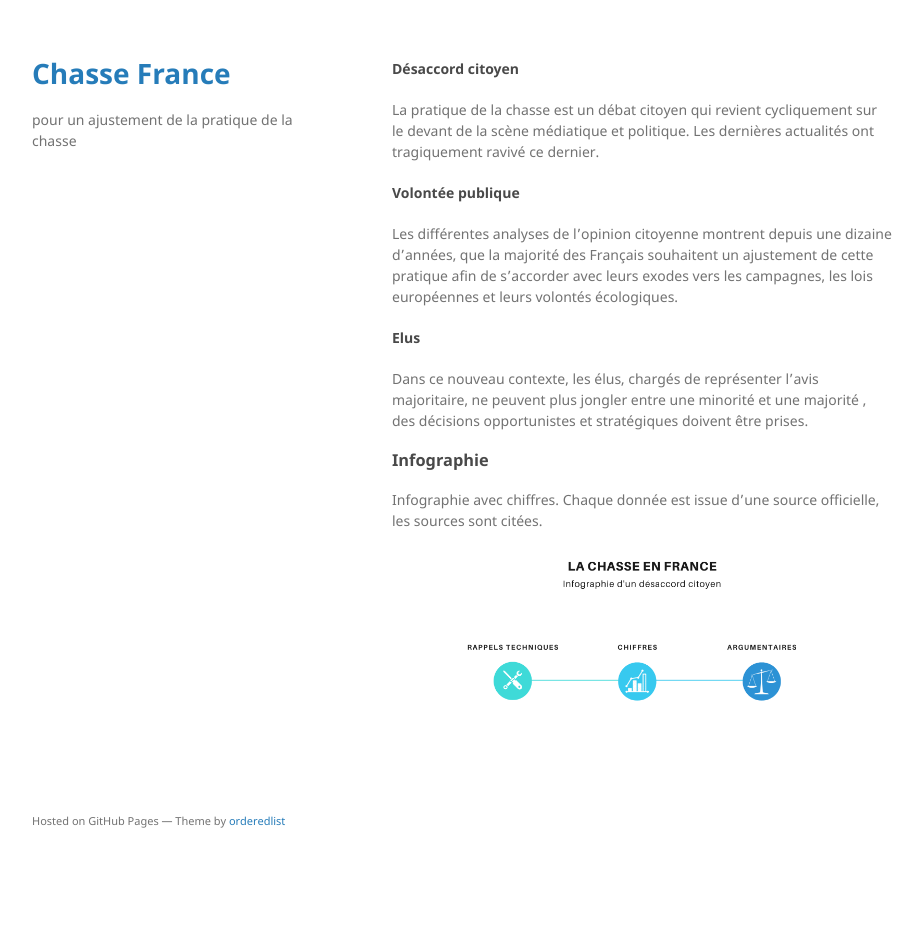
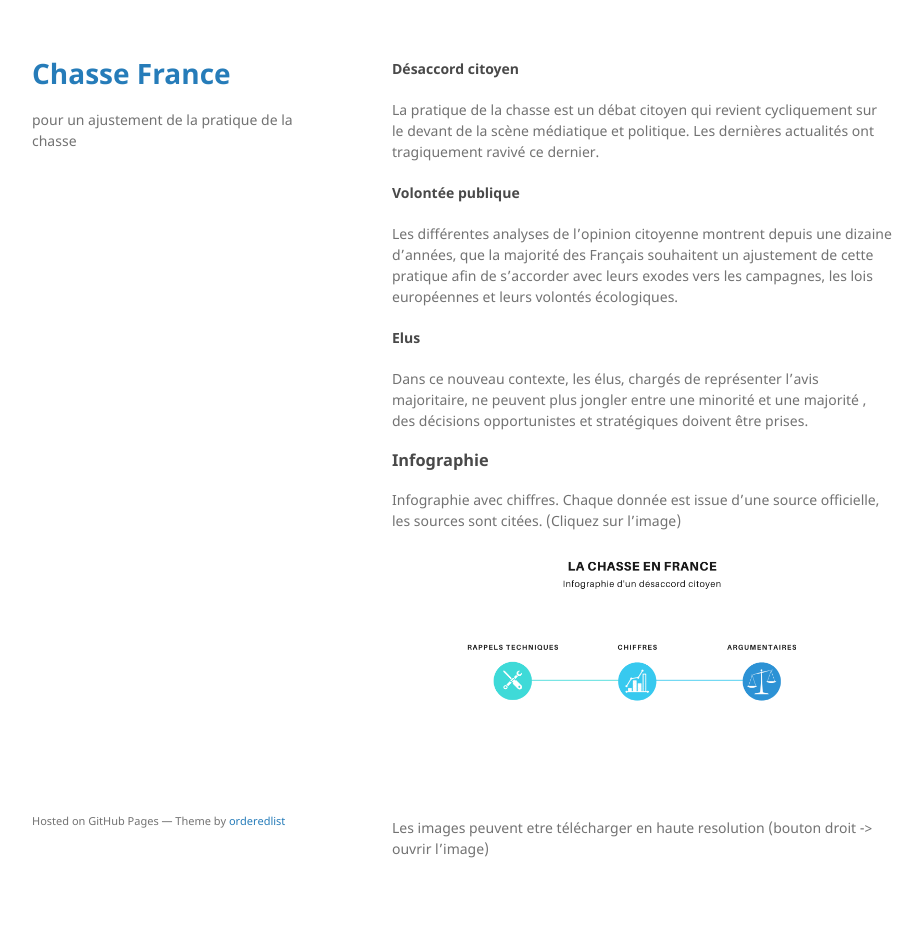
Before and after one commit to chassefrance/chassefrance.github.io, a Jekyll site: the page built from index.md, in a window 1280 px wide. Shown: the whole page, without its empty margins (178-1101 px from the left). Built offline with Jekyll 4.4.1, drawn with Linux system fonts in a browser that asks for light colours; before the commit the page ends 900 px from its top, so only the background shows below that.

Commit message:
Update index.md

```diff
--- a/index.md
+++ b/index.md
@@ -13,4 +13,6 @@ Dans ce nouveau contexte,  les élus, chargés de représenter l'avis majoritair
 
 ### Infographie
 Infographie avec chiffres. Chaque donnée est issue d’une source officielle, les sources sont citées.
+(Cliquez sur l'image)
 [![Infographie](./img/1.png)](./infographie.html)
+Les images peuvent etre télécharger en haute resolution (bouton droit -> ouvrir l'image)
```
